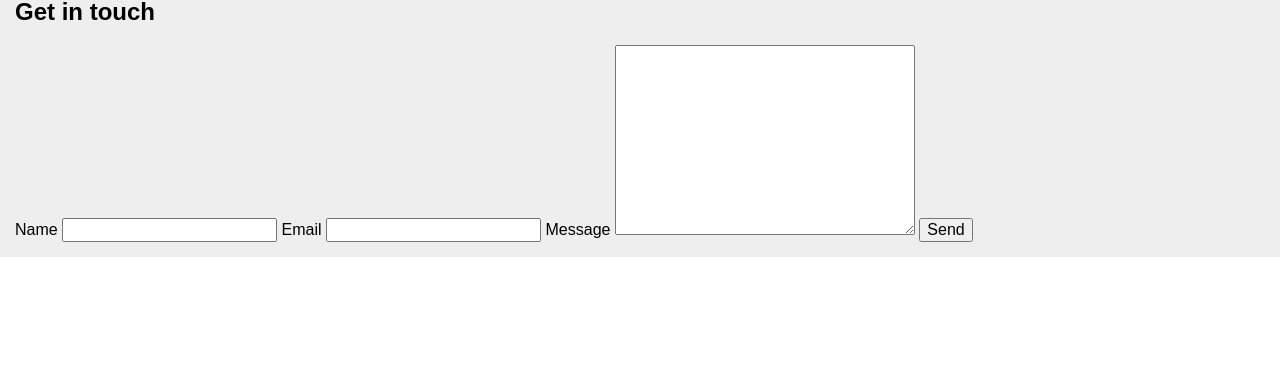
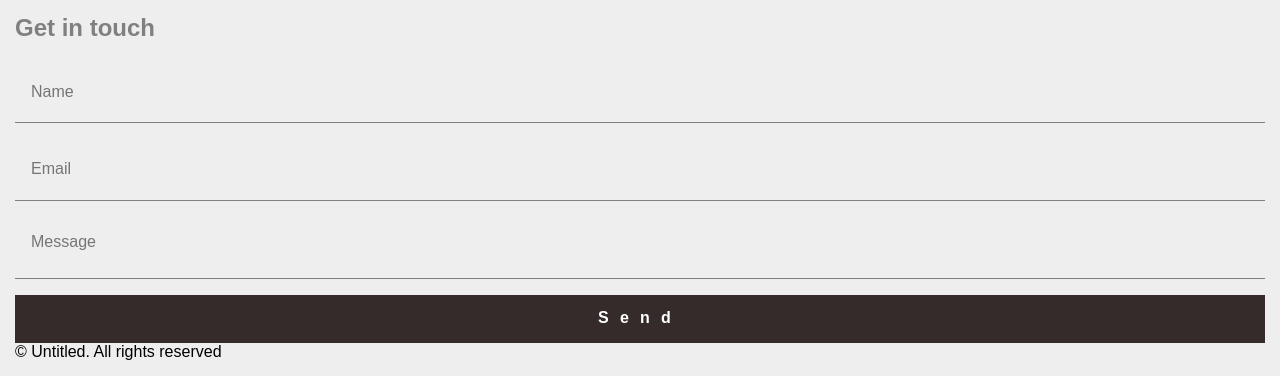
Before and after one commit to AidasVaiksnoras/responsive-design-practice, a plain HTML site: page index.html in a window 1280 px wide. Shown: the part 1846-2222 px from the top of the page. Before the commit the page ends 2103 px from the top, so only its background shows below. Drawn offline with nearby package versions, Linux system fonts and the light colour scheme.

Commit message:
styled footer

```diff
--- a/index.html
+++ b/index.html
@@ -61,22 +61,20 @@
       <i class="fa-brands fa-twitter-square"></i>
       <i class="fa-brands fa-facebook-square"></i>
       <i class="fa-brands fa-instagram-square"></i>
-
       <h2>Get in touch</h2>
       <form>
-        <label for="nameinput">Name</label>
-        <input type="text" id="nameinput" />
-        <label for="emailinput">Email</label>
-        <input type="email" id="emailinput" />
-        <label for="messageinput">Message</label>
+        <input type="text" id="nameinput" placeholder="name" />
+        <input type="email" id="emailinput" placeholder="email" />
         <textarea
           name="Message"
           id="messageinput"
           cols="30"
           rows="10"
+          placeholder="message"
         ></textarea>
         <button type="submit">Send</button>
       </form>
+      <div class="footer">&copy; Untitled. All rights reserved</div>
     </footer>
   </body>
 </html>
--- a/style.css
+++ b/style.css
@@ -52,4 +52,42 @@ main {
 }
 .fa-brands {
   font-size: 3rem;
+  padding: 0.5rem;
+  color: gray;
+  transition: all 1s;
 }
+.fa-brands:hover {
+  color: palevioletred;
+  transform: scale(150%) rotate(360deg);
+}
+h2 {
+  color: gray;
+}
+form {
+  display: flex;
+  flex-direction: column;
+  gap: 1rem;
+}
+input,
+textarea {
+  border: none;
+  outline: none;
+  resize: none;
+  border-bottom: 1px solid gray;
+  height: 1.8rem;
+  padding: 1rem;
+  text-transform: capitalize;
+  background-color: transparent;
+}
+
+button {
+  height: 3rem;
+  background-color: rgb(54, 43, 43);
+  color: white;
+  letter-spacing: 0.7rem;
+  font-weight: bold;
+  border: none;
+}
+button:hover {
+  background-color: palevioletred;
+}
```
